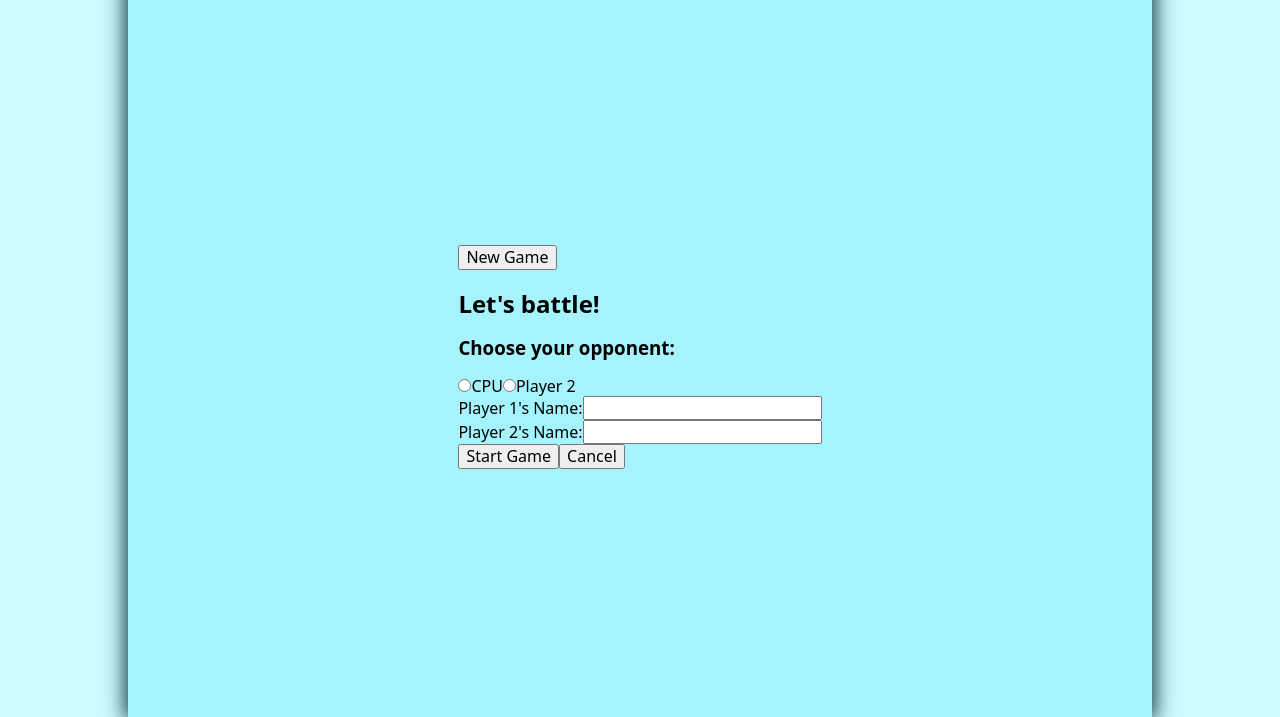
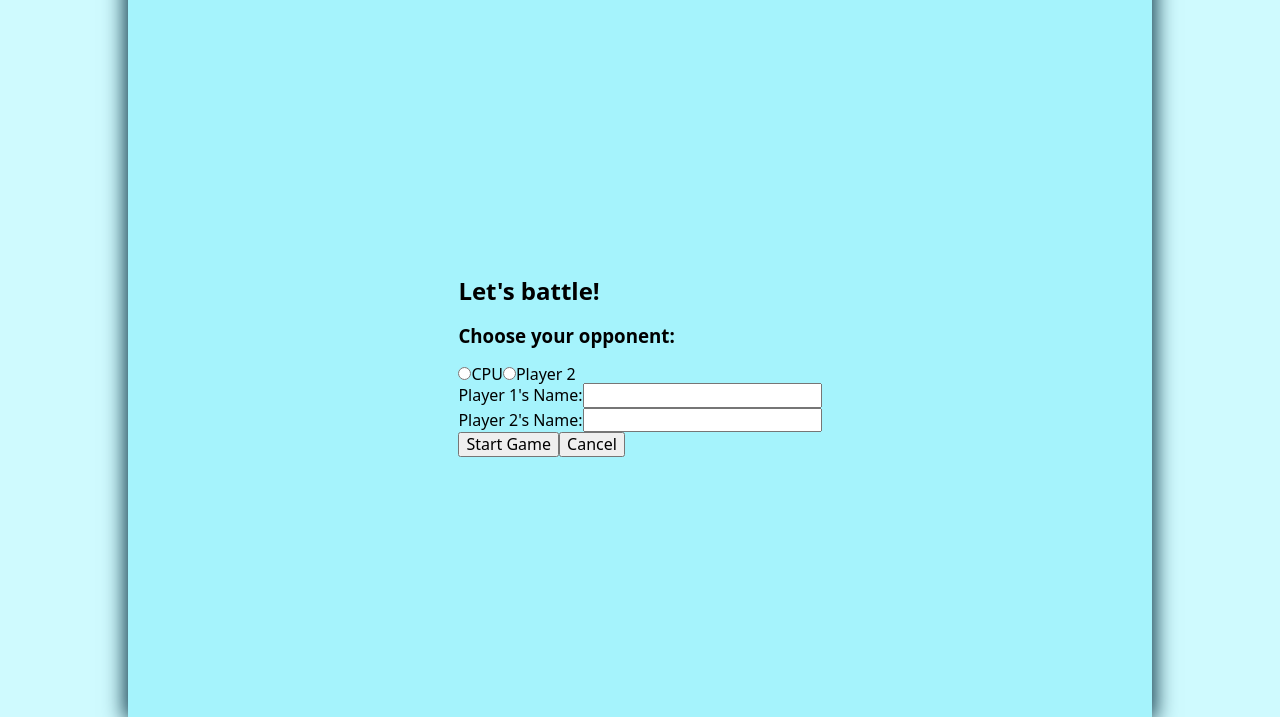
Before and after one commit to ShrikeSwallow/battleship, a website built with webpack: page src/template.html in a window 1280 px wide. Both pictures are taken after a click on the button "New Game". Shown: the part 83-800 px from the top of the page. Built offline with nearby package versions, Linux system fonts and the light colour scheme.

Commit message:
Add visibility toggles to start form and new game button

```diff
--- a/src/Display.js
+++ b/src/Display.js
@@ -27,7 +27,7 @@ export default class Display {
   drawStartForm = () => {
     const controls = document.querySelector(".controls");
     const startForm = document.createElement("form");
-    startForm.classList.add("start-form");
+    startForm.classList.add("start-form", "hidden");
 
     const legend = document.createElement("legend");
     const h2 = document.createElement("h2");
@@ -122,4 +122,12 @@ export default class Display {
     startForm.appendChild(legend);
     controls.appendChild(startForm);
   };
+  toggleNewGameBtn = () => {
+    const newGameBtn = document.querySelector(".new-game-button");
+    newGameBtn.classList.toggle("hidden");
+  };
+  toggleStartForm = () => {
+    const startForm = document.querySelector(".start-form");
+    startForm.classList.toggle("hidden");
+  };
 }
--- a/src/callbacks.js
+++ b/src/callbacks.js
@@ -2,5 +2,6 @@ import Display from "./Display";
 import { display } from "./index.js";
 
 export const startNewGame = () => {
-  display.drawStartForm();
+  display.toggleNewGameBtn();
+  display.toggleStartForm();
 };
--- a/src/index.js
+++ b/src/index.js
@@ -5,6 +5,7 @@ import { startNewGame } from "./callbacks";
 export const display = new Display();
 display.initialize();
 display.drawNewGame();
+display.drawStartForm();
 
 const newGameBtn = document.querySelector(".new-game-button");
 newGameBtn.addEventListener("click", startNewGame);
--- a/src/styles.css
+++ b/src/styles.css
@@ -18,3 +18,7 @@ body {
 header,
 main {
 }
+
+.hidden {
+  display: none;
+}
```
